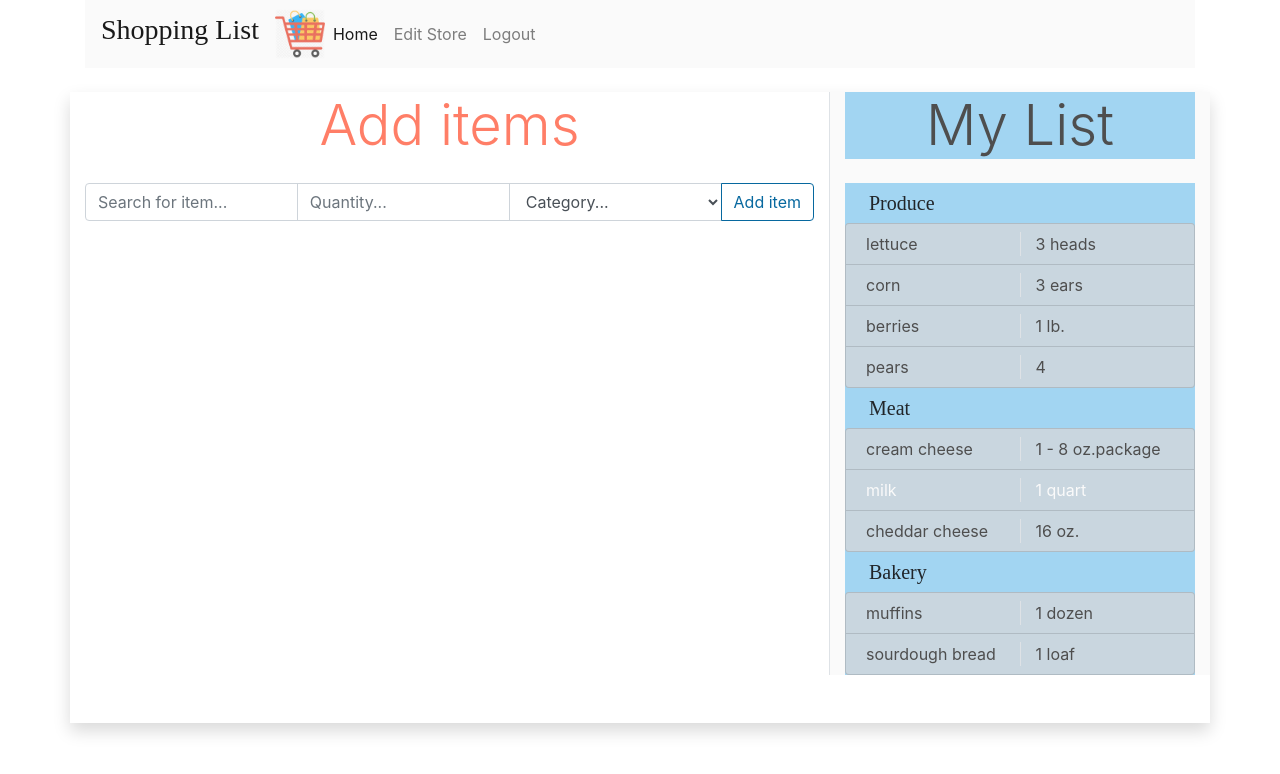
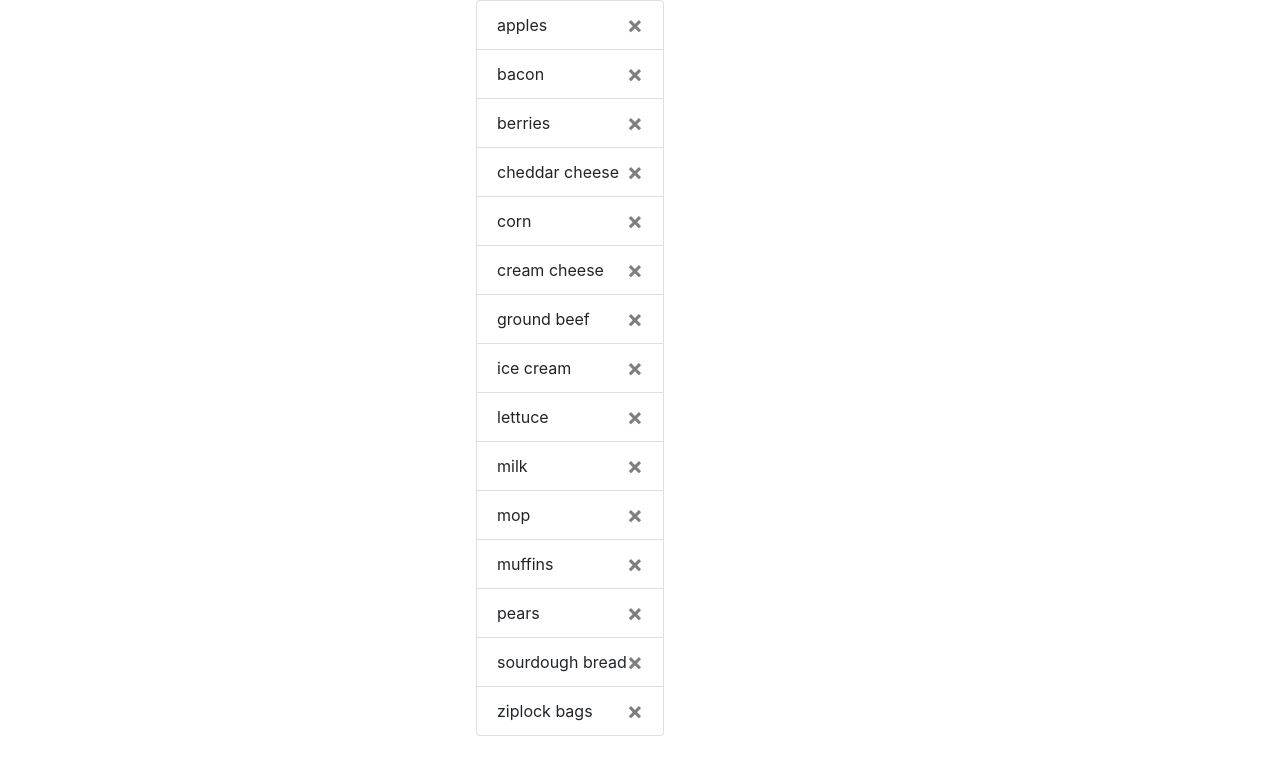
Before and after one commit to rixong/shopping-list-spa, a React (Create React App) app: page / in a window 1280 px wide. Shown: the top 774 px of the page. Built offline with nearby package versions, Linux system fonts and the light colour scheme; a web font is replaced by a local one.

Commit message:
added masterlist edit page and functionality

```diff
--- a/src/actions/index.js
+++ b/src/actions/index.js
@@ -13,3 +13,10 @@ export const changeStatus = (item) => {
     payload: item
   }
 }
+
+export const removeFromMasterList = (item) => {
+  return {
+    type: 'REMOVE_FROM_MASTER_LIST',
+    payload: item
+  }
+}
--- a/src/components/AddItems.js
+++ b/src/components/AddItems.js
@@ -42,16 +42,20 @@ const AddItems = ({ updateList, curList }) => {
       setQueryTerm(queryDefault);
       return;
     }
-    if (curList.find(item => item.name.toLowerCase() === queryTerm.name.trim().toLowerCase())) {
+    const trimmedName = queryTerm.name.trim().toLowerCase();
+    if (curList.find(item => item.name.toLowerCase() === trimmedName)) {
       console.log('Item already exists')
       setQueryTerm(queryDefault);
       return;
     }
 
-    updateList(queryTerm);
-    if (!store.find(item => item === queryTerm.name)) {
-      store.push({ name: queryTerm.name, category: queryTerm.category })
+    updateList(queryTerm);  //Action
+
+    // Add to master list if not yet present.
+    if (!store.find(item => item === trimmedName)) {
+      store.push({ name: trimmedName, category: queryTerm.category })
     }
+
     setQueryTerm(queryDefault);
   }
 
--- a/src/components/App.js
+++ b/src/components/App.js
@@ -2,21 +2,25 @@ import React from 'react';
 import Navbar from './Navbar';
 import AddItems from './AddItems';
 import CurrentList from './CurrentList';
+import EditMasterList from './EditMasterList';
 
 const App = () => {
+
+  const vh = Math.max(document.documentElement.clientHeight || 0, window.innerHeight || 0)
+
   return (
 
-    <div className="container">
-      <Navbar />
+    <div className="container position-fixed">
+      {/* <Navbar />
       <div className="row shadow mt-4 pb-5">
-        <div className="col-sm-8 border-right">
-          <AddItems/>
-        </div>
-        <div className="col-sm-4 bg-light">
-          <CurrentList/>
-        </div>
+      <div className="col-sm-8 border-right">
+        <AddItems />
       </div>
-
+      <div className="col-sm-4 bg-light overflow-auto" style={{ height: vh }}>
+        <CurrentList />
+      </div>
+      </div> */}
+      <EditMasterList />
     </div>
   )
 }
--- /dev/null
+++ b/src/components/EditMasterList.js
@@ -0,0 +1,41 @@
+import React from 'react';
+import { connect } from 'react-redux';
+import {removeFromMasterList} from '../actions';
+
+const EditMasterList = ({ masterList, removeFromMasterList }) => {
+
+  // const handleDeleteClick = () => {
+  //   console.log("here")
+  // }
+
+  return (
+    <div className="row justify-content-center">
+      <ul className="list-group" >
+        {masterList.sort((a, b) => a.name.localeCompare(b.name))
+          .map((item, idx) => (
+            <li
+              className="list-group-item"
+              key={idx}>{
+              item.name}
+              <button
+                type="button"
+                className="close"
+                aria-label="Close"
+                onClick={() => removeFromMasterList(item)}
+              >
+                <span aria-hidden="true">&times;</span>
+              </button>
+            </li>)
+          )}
+      </ul>
+    </div>
+  )
+}
+
+const mapStateToProps = state => {
+  return {
+    masterList: state.masterList
+  }
+};
+
+export default connect(mapStateToProps, {removeFromMasterList})(EditMasterList);
--- a/src/components/ListItem.js
+++ b/src/components/ListItem.js
@@ -18,7 +18,7 @@ const ListItem = ({ item, changeStatus }) => {
   return (
     <li className="list-group-item bg-secondary py-2" role="button" onClick={onHandleClick}>
       <div className={nameClassFinal}>
-        <div className="col">{item.name}</div>
+        <div className="col font-weight-bold">{item.name}</div>
         <div className="col border-left">{item.quantity}</div>
         </div>
     </li>
--- a/src/reducers/index.js
+++ b/src/reducers/index.js
@@ -1,20 +1,27 @@
 /// REDUCERS
 
-import { list } from '../seed';
+import { list, store } from '../seed';
 
 export default function shoppingListReducer(
-  state = { curList: [...list] },
+  state = { curList: [...list], masterList: [...store] },
   action
 ) {
   // console.log('From reducer', action)
+  let idx;
   switch (action.type) {
     case 'ADD_TO_LIST':
       return { ...state, curList: state.curList.concat(action.payload) }
     case 'CHANGE_STATUS':
-      let idx = state.curList.findIndex(item => item.name === action.payload.name)
-      let tempItem = {...action.payload}
+      idx = state.curList.findIndex(item => item.name === action.payload.name)
+      let tempItem = { ...action.payload }
       tempItem.active = !tempItem.active
-      return {...state, curList: [...state.curList.slice(0,idx),tempItem, ...state.curList.slice(idx+1)]}
+      return { ...state, curList: [...state.curList.slice(0, idx), tempItem, ...state.curList.slice(idx + 1)] }
+    case 'REMOVE_FROM_MASTER_LIST':
+      idx = state.masterList.findIndex(item => action.payload.name === item.name)
+      return {
+        ...state, masterList:
+          state.masterList.slice(0, idx).concat(state.masterList.slice(idx + 1))
+      }
     default:
       return state
   }
--- a/src/seed.js
+++ b/src/seed.js
@@ -33,7 +33,13 @@ export const list = [
   {name: 'sourdough bread', quantity: '1 loaf', category: '4', active: true},
   {name: 'corn', quantity: '3 ears', category: '1', active: true},
   {name: 'berries', quantity: '1 lb.', category: '1', active: true},
-  {name: 'pears', quantity: '4', category: '1', active: true}
+  {name: 'pears', quantity: '4', category: '1', active: true},
+  {name: 'a', quantity: '4', category: '1', active: true},
+  {name: 's', quantity: '4', category: '1', active: true},
+  {name: 'd', quantity: '4', category: '1', active: true},
+  {name: 'f', quantity: '4', category: '1', active: true},
+  {name: 'g', quantity: '4', category: '1', active: true},
+  {name: 'h', quantity: '4', category: '1', active: true}
 ]
 
 // export const list = {
```
